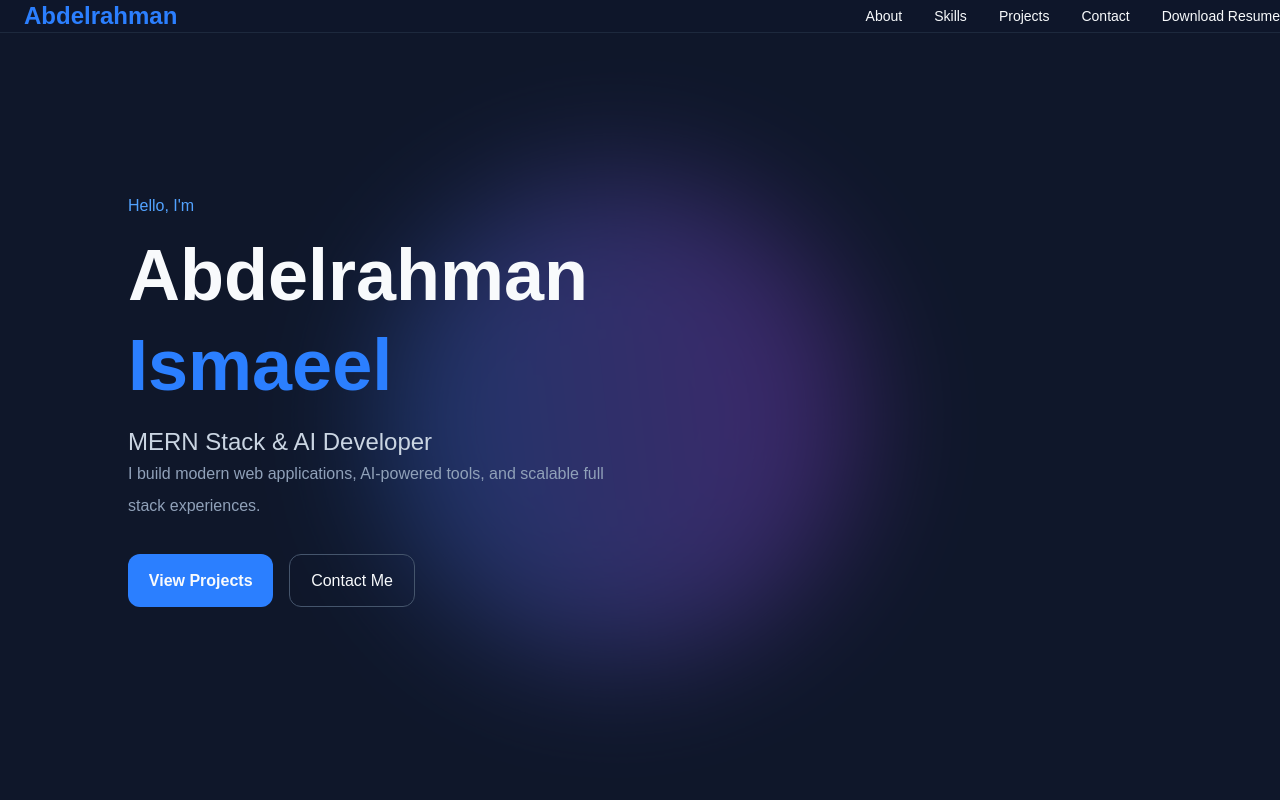
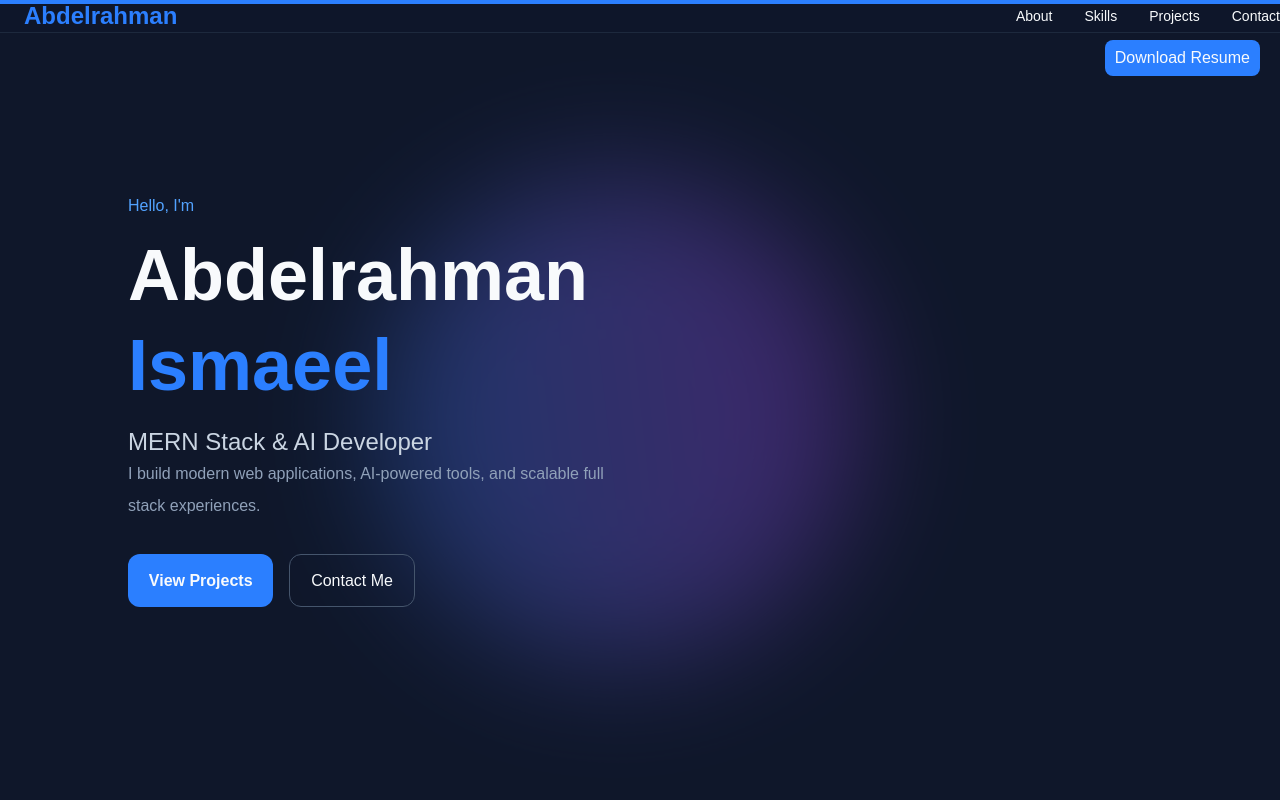
Before and after one commit to Abdelrahman818/Portfolio, a Next.js app: page / in a window 1280 px wide. Shown: the top 800 px of the page. Built offline with nearby package versions, Linux system fonts and the light colour scheme.

Commit message:
Scroll progress is added

```diff
--- a/components/Navbar.jsx
+++ b/components/Navbar.jsx
@@ -1,20 +1,34 @@
+'use client'
+
 import Link from 'next/link'
+import { motion, useScroll } from 'framer-motion'
 
 const Navbar = () => {
+  const { scrollYProgress } = useScroll();
   return (
     <nav className="fixed top-0 left-0 w-full z-50 bg-slate-900/70 backdrop-blur-lg border-b border-slate-800">
       <div className="max-w-7xl mx-auto px-6 py-4 flex justify-between items-center">
         <h1 className="text-2xl font-bold text-blue-500" style={{ marginLeft: '24px' }}>
           Abdelrahman
         </h1>
+        <div className='flex w-full m-auto'>
+          <motion.div
+            style={{
+              margin: 'auto',
+              transform: 'translateX(-50%)',
+              scaleX: scrollYProgress,
+            }}
+            className="fixed top-0 left-0 right-0 h-1 bg-blue-500 z-50"
+          />
+        </div>
 
         <ul className="hidden md:flex gap-8 text-sm">
           <li><a href="#about">About</a></li>
           <li><a href="#skills">Skills</a></li>
           <li><a href="#projects">Projects</a></li>
           <li><Link href="/Contact">Contact</Link></li>
-          <li><Link href="/Abdelrahman_Ismaeel's_cv.pdf" download>Download Resume</Link></li>
         </ul>
+        <span className='absolute top-10 right-5 bg-blue-500 hover:bg-blue-600 hover:cursor-pointer transition-all duration-300 rounded-lg' style={{ padding: '5px 10px' }}><Link href="/Abdelrahman_Ismaeel's_cv.pdf" download>Download Resume</Link></span>
       </div>
     </nav>
   )
```
Also changed, not shown: 1 other file (tests, documents, lock files or other folders).
